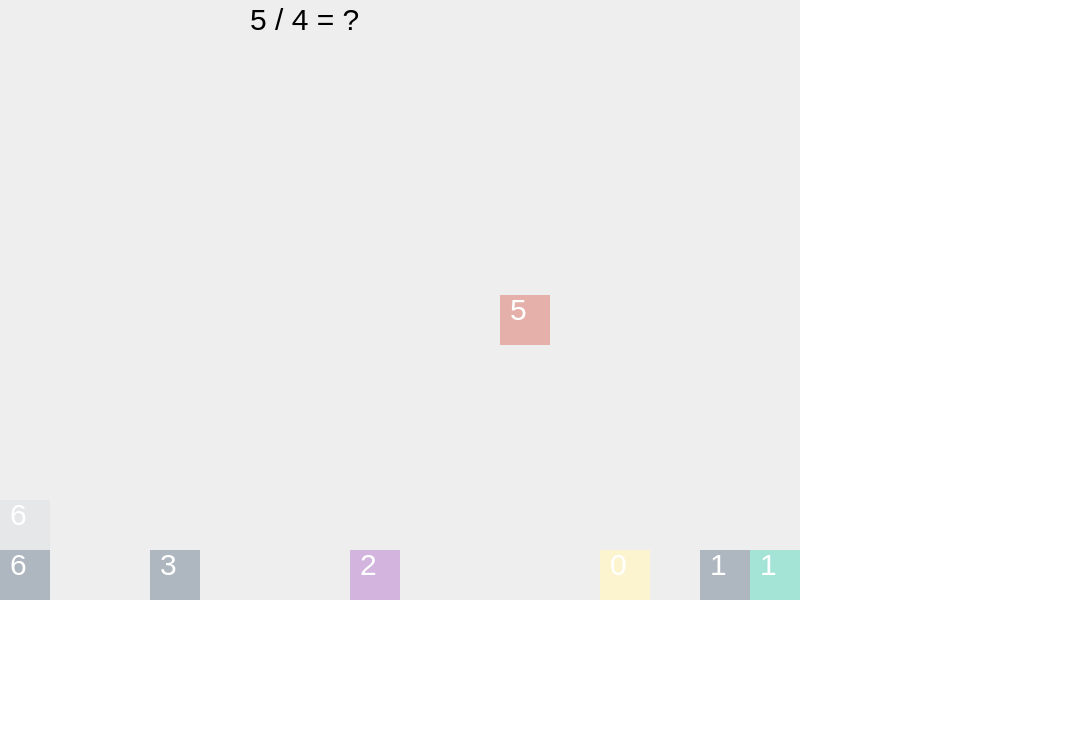
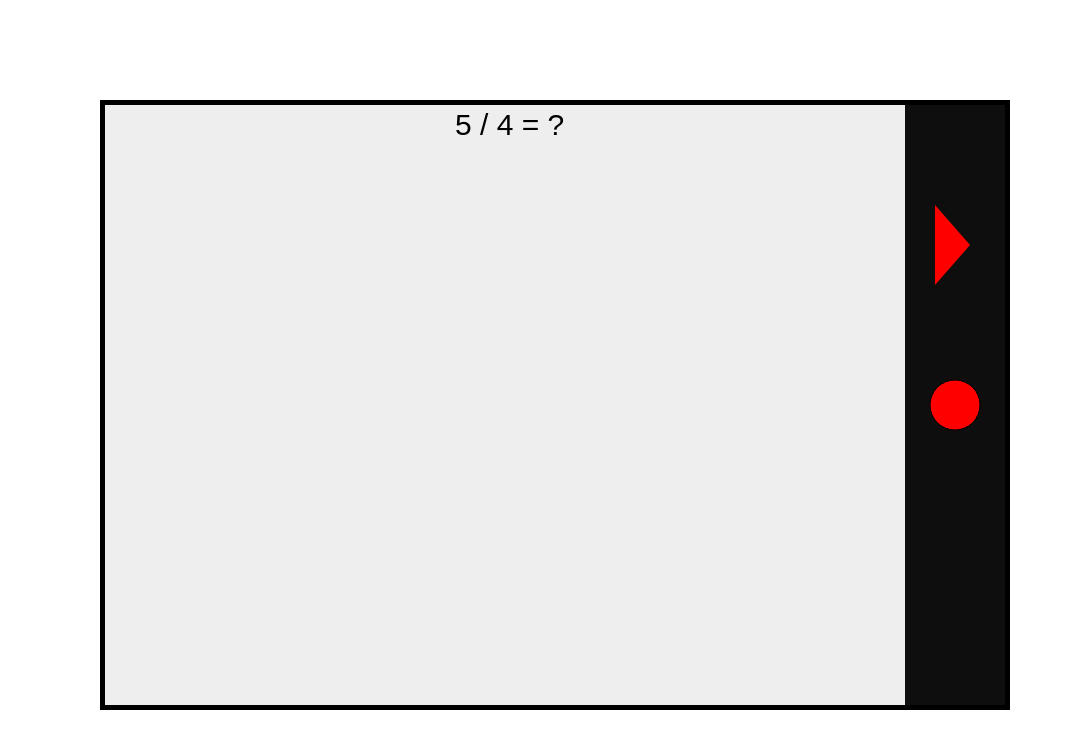
Before and after one commit to anshuj11/vanishingnumbers, a website built with webpack: page index.html in a window 1280 px wide. Shown: the whole page, without its empty margins (0-1073 px from the left). Built offline with nearby package versions, Linux system fonts and the light colour scheme.

Commit message:
Shifts board to center; Adds styling  and  player controls

```diff
--- a/constants.js
+++ b/constants.js
@@ -15,6 +15,7 @@ const OPERATOR_ARR = ["+", "-", "*", "/"];
 const BACKGROUND_COLOR = "#EEE";
 const TEXT_COLOR = "#FFFFFF";
 const EQN_COLOR = "#000000";
+const PANEL_COLOR = "#0F0E0F";
 const TEXT_FONT = "30px Arial";
 const SQR_SIZE = 50;
 const TOTAL_ROWS = 12;
@@ -22,6 +23,11 @@ const TOTAL_COLS = 16;
 const MAX_ROW_NUM = 11;
 const MAX_COL_NUM = 15;
 const DELTA = 5;
+const ORIGIN_X = 100;
+const ORIGIN_Y = 100;
+const MAX_X = ORIGIN_X + 800;
+const MAX_Y = ORIGIN_Y + 600;
+
 
 export default {
   COLOR_ARR,
@@ -29,11 +35,16 @@ export default {
   BACKGROUND_COLOR,
   TEXT_COLOR,
   EQN_COLOR,
+  PANEL_COLOR,
   TEXT_FONT,
   SQR_SIZE,
   TOTAL_ROWS,
   TOTAL_COLS,
   MAX_ROW_NUM,
   MAX_COL_NUM,
-  DELTA
+  DELTA,
+  ORIGIN_X,
+  ORIGIN_Y,
+  MAX_X,
+  MAX_Y
 };
--- a/drawing.js
+++ b/drawing.js
@@ -1,22 +1,35 @@
 import Const from "./constants.js";
 const { BACKGROUND_COLOR } = Const;
 
-const draw_rect = function(x, y, width, height) {
+const draw_rect = function(x, y, width, height, color = BACKGROUND_COLOR) {
   let canvas = document.getElementById("myCanvas");
   let ctx = canvas.getContext("2d");
   ctx.beginPath();
   ctx.rect(x, y, width, height);
-  ctx.fillStyle = BACKGROUND_COLOR;
+  ctx.fillStyle = color;
   ctx.fill();
 };
 
-const draw_triangle = function () {
-    ctx.beginPath();
-    ctx.fillStyle = "#FF0000";
-    ctx.moveTo(200, 200);
-    ctx.lineTo(200, 500);
-    ctx.lineTo(350, 350);
-    ctx.fill();
-    ctx.closePath();
-}
-export default { draw_rect };
+const draw_triangle = function() {
+  let canvas = document.getElementById("myCanvas");
+  let ctx = canvas.getContext("2d");
+  ctx.beginPath();
+  ctx.fillStyle = "#FF0000";
+  ctx.moveTo(830, 100);
+  ctx.lineTo(830, 180);
+  ctx.lineTo(865, 140);
+  ctx.fill();
+  ctx.closePath();
+};
+
+const draw_circle = function() {
+  var canvas = document.getElementById("myCanvas");
+  var ctx = canvas.getContext("2d");
+  ctx.beginPath();
+  ctx.fillStyle = "#FF0000";
+  ctx.arc(850, 300, 25, 0, 2 * Math.PI);
+  ctx.fill();
+  ctx.stroke();
+  ctx.closePath();
+};
+export default { draw_rect, draw_triangle, draw_circle };
--- a/equations.js
+++ b/equations.js
@@ -7,7 +7,7 @@ const { randomIn10, randomIn100 } = Util;
 const { draw_rect } = Drawings;
 
 const generateEquations = function() {
-  draw_rect(250, 0, 150, 100);
+  draw_rect(350, 0, 150, 100);
 
   let op1 = randomIn10();
   let op2 = randomIn10();
@@ -17,7 +17,7 @@ const generateEquations = function() {
   let ctx = canvas.getContext("2d");
   ctx.fillStyle = EQN_COLOR;
   ctx.font = TEXT_FONT;
-  ctx.fillText(`${op1} ${operator} ${op2} = ?`, 250, 30);
+  ctx.fillText(`${op1} ${operator} ${op2} = ?`, 350, 30);
 
   switch (operator) {
     case "+":
--- a/index.html
+++ b/index.html
@@ -11,13 +11,19 @@
       canvas {
         background: #eee;
         display: block;
-        margin: 0 0;
+        margin: 100px 0px 0px 100px;
+        border: 5px solid black;
+      }
+
+      canvas1 {
+        background: #eeeeee;
+        display: block;
       }
     </style>
   </head>
   <body>
-    <canvas id="myCanvas" width="800" height="600"></canvas>
-
+    <canvas id="myCanvas" width="900" height="600"></canvas>
+    <!-- <canvas1 id="banner" width="800" height="50"></canvas1> -->
     <script type="text/javascript" src="./main.js">
 
       // JavaScript code goes here
--- a/package.json
+++ b/package.json
@@ -4,7 +4,7 @@
   "description": "",
   "scripts": {
     "test": "echo \"Error: no test specified\" && exit 1",
-    "build": "webpack"
+    "build": "webpack --mode=development --watch"
   },
   "keywords": [],
   "author": "Anshu Jain",
--- a/vanishing_nums.js
+++ b/vanishing_nums.js
@@ -5,13 +5,18 @@ const {
   BACKGROUND_COLOR,
   TEXT_COLOR,
   EQN_COLOR,
+  PANEL_COLOR,
   TEXT_FONT,
   SQR_SIZE,
   TOTAL_ROWS,
   TOTAL_COLS,
   MAX_ROW_NUM,
   MAX_COL_NUM,
-  DELTA
+  DELTA,
+  ORIGIN_X,
+  ORIGIN_Y,
+  MAX_X,
+  MAX_Y
 } = Const;
 
 import Utils from "./utility";
@@ -20,8 +25,12 @@ const { randomIn10, randomIn100, findOrigin } = Utils;
 import Equations from "./equations";
 const { generateEquations } = Equations;
 
+import Drawings from "./drawing";
+const { draw_rect, draw_triangle, draw_circle } = Drawings;
+
 var canvas = document.getElementById("myCanvas");
 var ctx = canvas.getContext("2d");
+var paused = 1; //For play Pause button
 
 const draw_sqr = function(x, y, size = SQR_SIZE, fillColor = BACKGROUND_COLOR) {
   ctx.beginPath();
@@ -30,8 +39,8 @@ const draw_sqr = function(x, y, size = SQR_SIZE, fillColor = BACKGROUND_COLOR) {
   ctx.fill();
 };
 
-const draw_text_in_sqr = function(txt, locX, locY) {
-  ctx.fillStyle = TEXT_COLOR;
+const draw_text_in_sqr = function(txt, locX, locY, color = TEXT_COLOR) {
+  ctx.fillStyle = color;
   ctx.font = TEXT_FONT;
   ctx.fillText(txt, locX, locY);
 };
@@ -42,6 +51,7 @@ var op1 = 0;
 var op2 = 0;
 var operator = "+";
 var height_arr = [];
+var myVar = 0;
 for (let m = 0; m < TOTAL_COLS; m++) {
   height_arr[m] = 600;
 }
@@ -64,6 +74,7 @@ const draw = function() {
 
   let col = i / SQR_SIZE;
   if (j == height_arr[col] - SQR_SIZE) {
+    //console.log("J: ", j);
     height_arr[col] -= SQR_SIZE;
     column[col].push([txt, color_choice]); //This 3D array has value, color of each cell
 
@@ -73,14 +84,54 @@ const draw = function() {
     color_choice = COLOR_ARR[randomIn10()]; //pick a random color from COLOR_ARR
     txt = parseInt(randomIn10(), 10); //pick a random num between 0 - 9
   }
+  if (j > height_arr[col] - SQR_SIZE) {
+    console.log("GAME OVER!");
+    draw_text_in_sqr("GAME OVER!", MAX_X / 2 - 100, MAX_Y / 2, "#FF0000");
+    clearInterval(myVar);
+  }
+
+  // console.log(
+  //   "New j: ",
+  //   j,
+  //   "i: ",
+  //   i,
+  //   "col",
+  //   col,
+  //   "height_arr[",
+  //   col,
+  //   "]: ",
+  //   height_arr[col]
+  // );
   j += DELTA;
 };
 
 canvas.addEventListener(
   "click",
   function(e) {
+    let x = e.clientX;
+    let y = e.clientY;
+    console.log("x: ", x, "y: ", y);
+    //We hit the play button
+    if (x > 930 && x < 965 && y >= 200 && y < 280) {
+      if (paused) {
+        //repaint the panel
+        draw_rect(800, 0, 100, 600, PANEL_COLOR);
+        //Change play to pause button
+        draw_rect(840, 100, 5, 50, BACKGROUND_COLOR); //, "#FF0000");
+        draw_rect(860, 100, 5, 50, BACKGROUND_COLOR); //, "#FF0000");
+        myVar = setInterval(draw, 2);
+        paused = 0;
+      } else {
+        draw_rect(800, 0, 100, 600, PANEL_COLOR);
+        draw_triangle();
+        clearInterval(myVar);
+        paused = 1;
+      }
+    } else {
       let x = findOrigin(e.clientX);
       let y = findOrigin(e.clientY);
+      x -= ORIGIN_X;
+      y -= ORIGIN_Y;
       let col = x / SQR_SIZE;
       let row = MAX_ROW_NUM - y / SQR_SIZE; //rows start at 0 on top
       if (column[col][row][0] == parseInt(res, 10)) {
@@ -102,8 +153,11 @@ canvas.addEventListener(
         height_arr[col] += SQR_SIZE; //Adds margin for another square in height_arr
         res = generateEquations();
       }
+    }
   },
   false
 );
-
-setInterval(draw, 10);
+draw_rect(800, 0, 100, 600, PANEL_COLOR);
+draw_triangle();
+draw_circle();
+//var myVar = setInterval(draw, 2);
```
Also changed, not shown: main.js (+4 -4 lines). Lines whose indentation alone changed are shown as unchanged.
